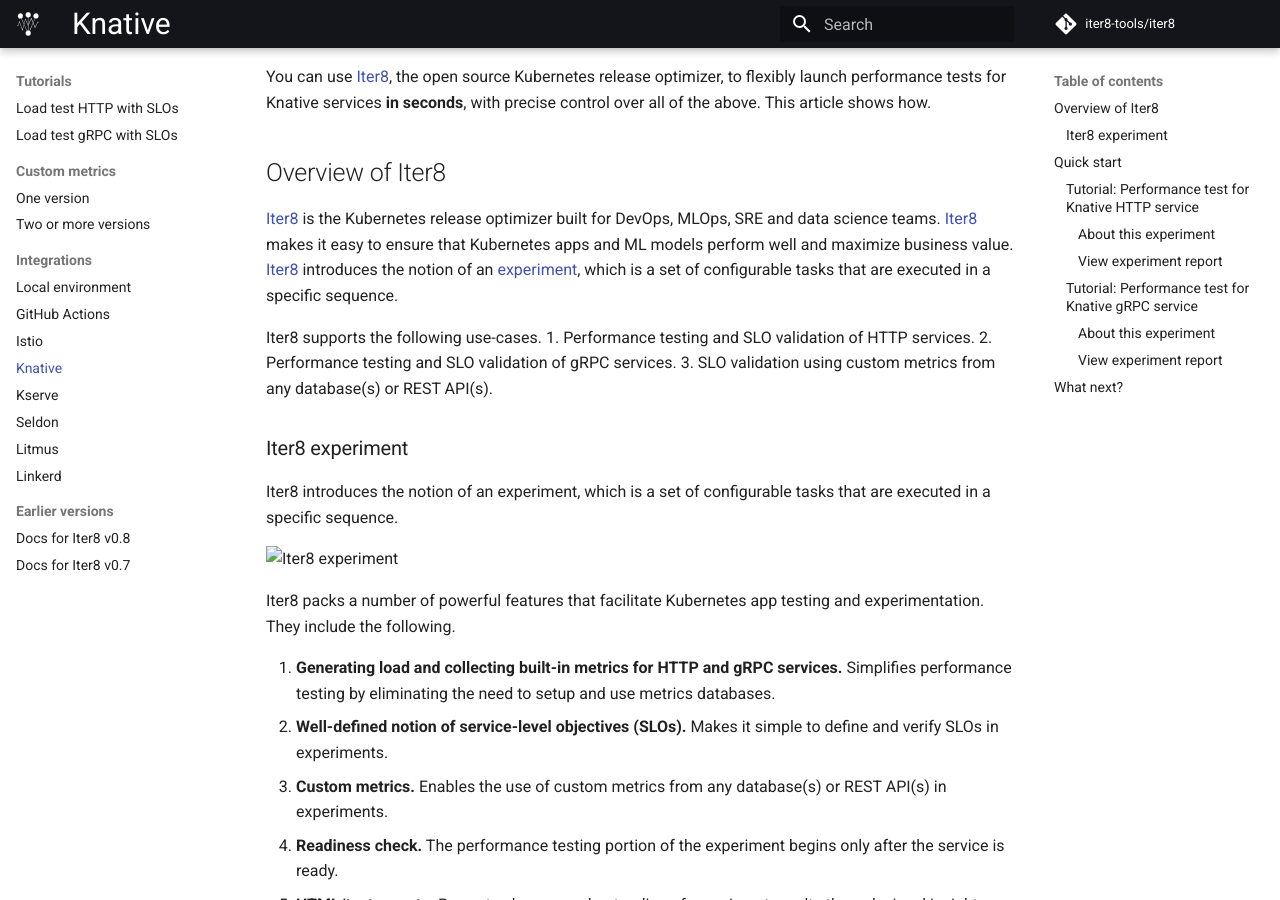
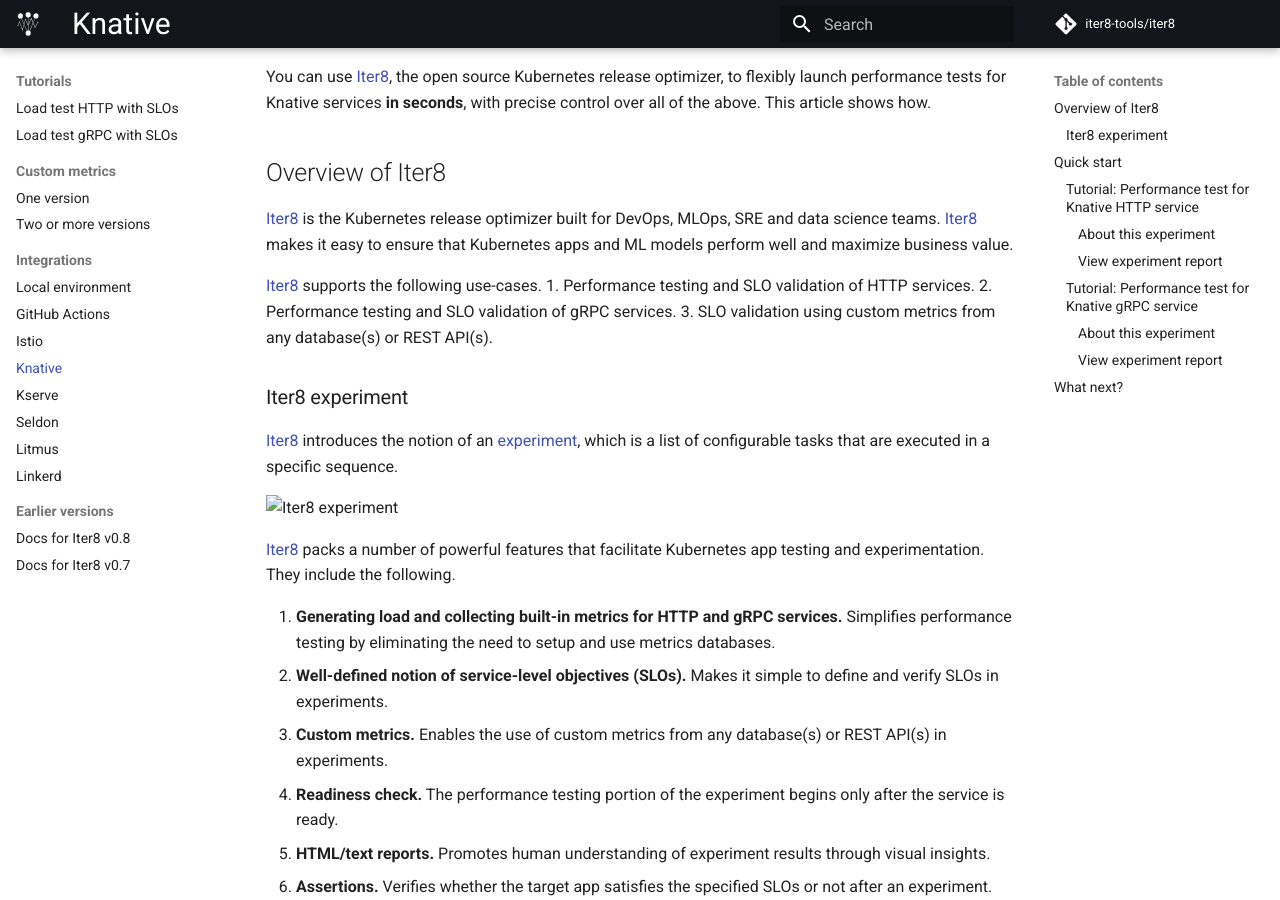
Before and after one commit to iter8-tools/docs, an MkDocs documentation site: the page built from docs/tutorials/integrations/knative.md, in a window 1280 px wide and 900 px high, scrolled down 426 px. Built offline with MkDocs 1.6.1 and Material for MkDocs 9.7.7, drawn with Linux system fonts in a browser that asks for light colours; comment, search, counter and statistics services are not loaded; the version menu is left out.

Commit message:
fix set to list
Signed-off-by: Srinivasan Parthasarathy <spartha@us.ibm.com>

```diff
--- a/docs/tutorials/integrations/knative.md
+++ b/docs/tutorials/integrations/knative.md
@@ -12,19 +12,19 @@
 
 ## Overview of Iter8
 
-[Iter8](https://iter8.tools) is the Kubernetes release optimizer built for DevOps, MLOps, SRE and data science teams. [Iter8](https://iter8.tools) makes it easy to ensure that Kubernetes apps and ML models perform well and maximize business value. [Iter8](https://iter8.tools) introduces the notion of an [experiment](https://iter8.tools/0.11/getting-started/concepts/#iter8-experiment), which is a set of configurable tasks that are executed in a specific sequence.
+[Iter8](https://iter8.tools) is the Kubernetes release optimizer built for DevOps, MLOps, SRE and data science teams. [Iter8](https://iter8.tools) makes it easy to ensure that Kubernetes apps and ML models perform well and maximize business value.
 
-Iter8 supports the following use-cases.
+[Iter8](https://iter8.tools) supports the following use-cases.
 1.  Performance testing and SLO validation of HTTP services.
 2.  Performance testing and SLO validation of gRPC services.
 3.  SLO validation using custom metrics from any database(s) or REST API(s).
 
 ### Iter8 experiment
-Iter8 introduces the notion of an experiment, which is a set of configurable tasks that are executed in a specific sequence.
+[Iter8](https://iter8.tools) introduces the notion of an [experiment](https://iter8.tools/0.11/getting-started/concepts/#iter8-experiment), which is a list of configurable tasks that are executed in a specific sequence.
 
 <img src="https://iter8.tools/0.11/images/iter8-intro-dark.png" alt="Iter8 experiment" width="600"/>
 
-Iter8 packs a number of powerful features that facilitate Kubernetes app testing and experimentation. They include the following.
+[Iter8](https://iter8.tools) packs a number of powerful features that facilitate Kubernetes app testing and experimentation. They include the following.
 
 1.  **Generating load and collecting built-in metrics for HTTP and gRPC services.** Simplifies performance testing by eliminating the need to setup and use metrics databases.
 2.  **Well-defined notion of service-level objectives (SLOs).** Makes it simple to define and verify SLOs in experiments.
@@ -34,7 +34,6 @@
 6.  **Assertions.** Verifies whether the target app satisfies the specified SLOs or not after an experiment. Simplifies automation in CI/CD/GitOps pipelines: branch off into different paths depending upon whether the assertions are true or false.
 7.  **Multi-loop experiments.** Experiment tasks can be executed periodically (multi-loop) instead of just once (single-loop). This enables Iter8 to refresh metric values and perform SLO validation using the latest metric values during each loop.
 8.  **Experiment anywhere.** Iter8 experiments can be launched inside a Kubernetes cluster, in local environments, or inside a GitHub Actions pipeline.
-
 
 ## Quick start
 
```
Also changed, not shown: README.md (+1 -1 lines), docs/getting-started/concepts.md (+1 -1 lines).
